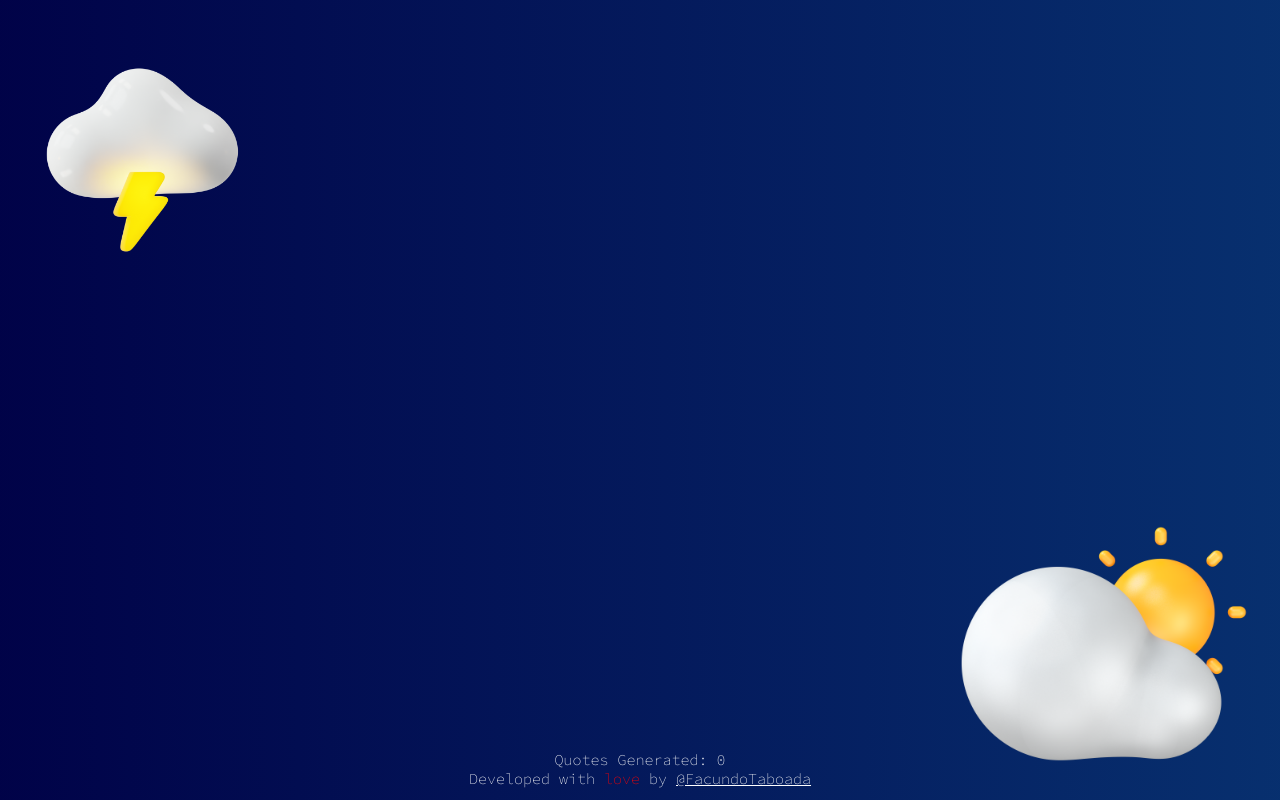
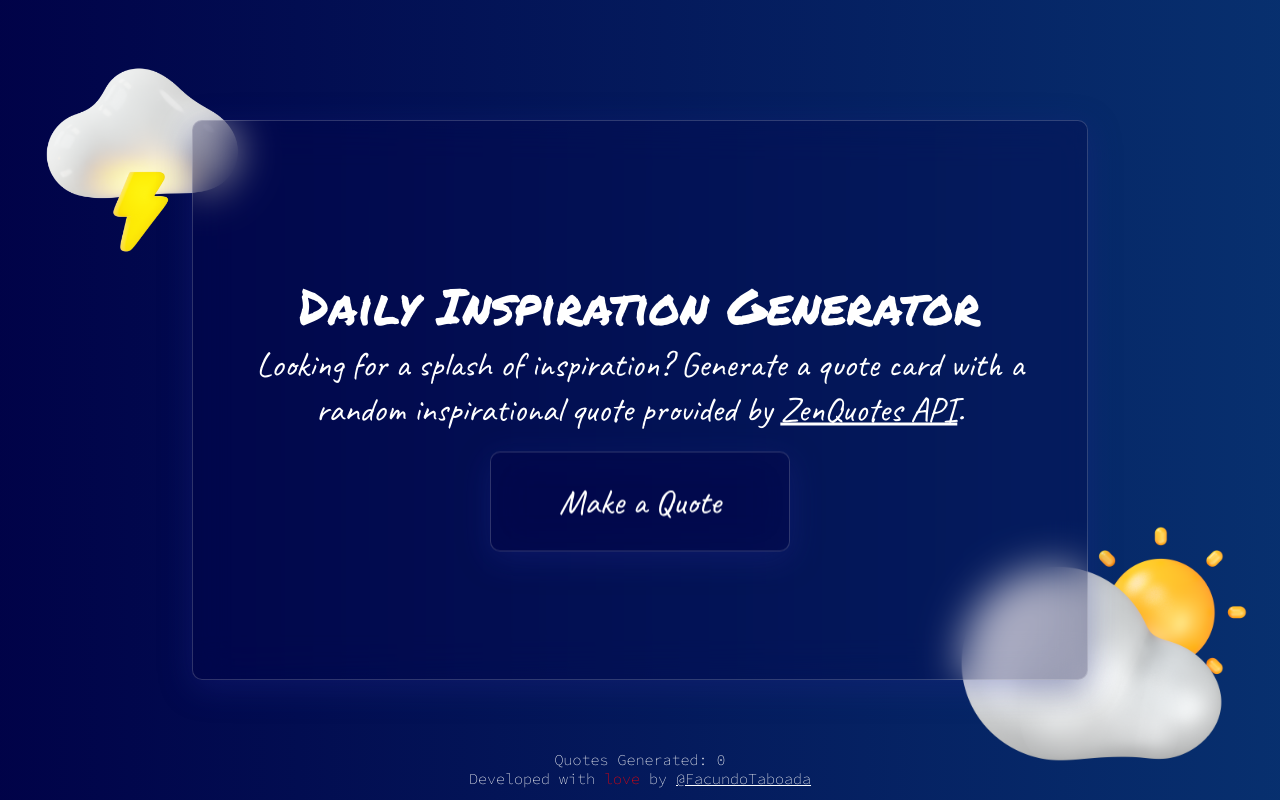
Before and after one commit to f-taboada/QuoteGenerator, a Next.js app: page / in a window 1280 px wide. Built offline with nearby package versions, Linux system fonts and the light colour scheme.

Commit message:
More styles

```diff
--- a/components/QuoteGenerator/QuoteGeneratorElements.tsx
+++ b/components/QuoteGenerator/QuoteGeneratorElements.tsx
@@ -55,3 +55,99 @@
 export const RedSpan = styled.span`
   color: red;
 `;
+
+export const QuoteGeneratorCon = styled.div`
+    min-height: 350px;
+    min-width: 350px;
+    height: 70vh;
+    width: 70vw;
+    border: 2px solid #ffffff22;
+    border-radius: 15px;
+    top: 50%;
+    left: 50%;
+    transform: translate(-50%,-50%);
+    position: absolute;
+    z-index: 2;
+
+    background: rgba( 0, 0, 70, 0.3 );
+    box-shadow: 0 8px 32px 0 rgba( 31, 38, 135, 0.37 );
+    backdrop-filter: blur( 20px );
+    -webkit-backdrop-filter: blur( 20px );
+    border-radius: 10px;
+    border: 1px solid rgba( 255, 255, 255, 0.18 );
+`;
+
+export const QuoteGeneratorInnerCon = styled.div`
+  top: 50%;
+  left: 50%;
+  transform: translate(-50%,-50%);
+  position: absolute;
+  width: 100%;
+`;
+
+export const QuoteGeneratorTitle = styled.div`
+    font-family: 'Permanent Marker', cursive;
+    font-size: 50px;
+    text-align: center;
+    color: white;
+    padding: 0px 20px 0px 20px;
+    position: relative;
+    /* media query */
+    @media only screen and (max-width: 600px) {
+        font-size: 30px;
+    }
+`;
+
+export const QuoteGeneratorSubTitle = styled.div`
+    color: white;
+    font-family: 'Caveat', cursive;
+    font-size: 35px;
+    position: relative;
+    width: 100%;
+    text-align: center;
+    padding: 0px 20px 0px 20px;
+    @media only screen and (max-width: 600px) {
+        font-size: 25px;
+    }
+`;
+
+export const GenerateQuoteButton = styled.div`
+    height: 100px;
+    width: 300px;
+    border: 2px solid darkgrey;
+    border-radius: 20px;
+
+    margin-top: 20px;
+    position: relative;
+    transition: 0.2s all ease-in-out;
+    cursor: pointer;
+    top: 20px;
+    margin: auto;
+    transform-origin: center;
+
+    background: rgba( 0, 0, 70, 0.3 );
+    box-shadow: 0 8px 32px 0 rgba( 31, 38, 135, 0.37 );
+    backdrop-filter: blur( 20px );
+    -webkit-backdrop-filter: blur( 20px );
+    border-radius: 10px;
+    border: 1px solid rgba( 255, 255, 255, 0.18 );
+    &:hover {
+        filter: brightness(3);
+        transition: 0.2s all ease-in-out;
+        transform: scale(1.1);
+
+        transform-origin: center;
+    }
+`;
+
+export const GenerateQuoteButtonText = styled.div`
+    color: white;
+    font-family: 'Caveat', cursive;
+    font-size: 35px;
+    left: 50%;
+    top: 50%;
+    transform: translate(-50%,-50%);
+    position: absolute;
+    width: 100%;
+    text-align: center;
+`;
--- a/pages/index.tsx
+++ b/pages/index.tsx
@@ -4,7 +4,7 @@
 import Image from 'next/image'
 import styles from '@/styles/Home.module.css'
 //Components
-import { BackgroundImage1, BackgroundImage2, FooterCon, FooterLink, GradientBackgroundCon, RedSpan } from '@/components/QuoteGenerator/QuoteGeneratorElements'
+import { BackgroundImage1, BackgroundImage2, FooterCon, FooterLink, GenerateQuoteButton, GenerateQuoteButtonText, GradientBackgroundCon, QuoteGeneratorCon, QuoteGeneratorInnerCon, QuoteGeneratorSubTitle, QuoteGeneratorTitle, RedSpan } from '@/components/QuoteGenerator/QuoteGeneratorElements'
 //Assets
 import Clouds1 from '@/assets/cloud-and-thunder.png'
 import Clouds2 from '@/assets/cloudy-weather.png'
@@ -23,6 +23,34 @@
       {/* Background */}
       <GradientBackgroundCon>
 
+        {/* Quote Generator Modal Pop-Up */}
+        {/* <QuoteGeneratorModal>
+
+        </QuoteGeneratorModal> */}
+
+        {/* Quote Generator */}
+        <QuoteGeneratorCon>
+          <QuoteGeneratorInnerCon>
+
+            <QuoteGeneratorTitle>
+              Daily Inspiration Generator
+            </QuoteGeneratorTitle>
+
+            <QuoteGeneratorSubTitle>
+            Looking for a splash of inspiration? Generate a quote card with a random inspirational quote provided by <FooterLink href="https://zenquotes.io/" target="_blank" rel="noopener noreferrer">ZenQuotes API</FooterLink>.
+            </QuoteGeneratorSubTitle>
+
+            <GenerateQuoteButton>
+              <GenerateQuoteButtonText onClick={null}>
+                Make a Quote
+              </GenerateQuoteButtonText>
+            </GenerateQuoteButton>
+
+          </QuoteGeneratorInnerCon>
+        </QuoteGeneratorCon>
+
+
+        {/* Background Images*/}
         <BackgroundImage1
           src={Clouds1}
           height="300"
@@ -35,6 +63,7 @@
           alt="cloudybackground1"
           />
 
+        {/* Footer*/}
         <FooterCon>
           <>
             Quotes Generated: {numberOfQuotes}
@@ -42,7 +71,6 @@
             Developed with <RedSpan>love</RedSpan> by <FooterLink href="https://github.com/f-taboada"
             target="_blank" rel="noopener noreferrer"> @FacundoTaboada </FooterLink>
           </>
-
          </FooterCon>
       </GradientBackgroundCon>
     </>
```
Lines whose indentation alone changed are shown as unchanged.
